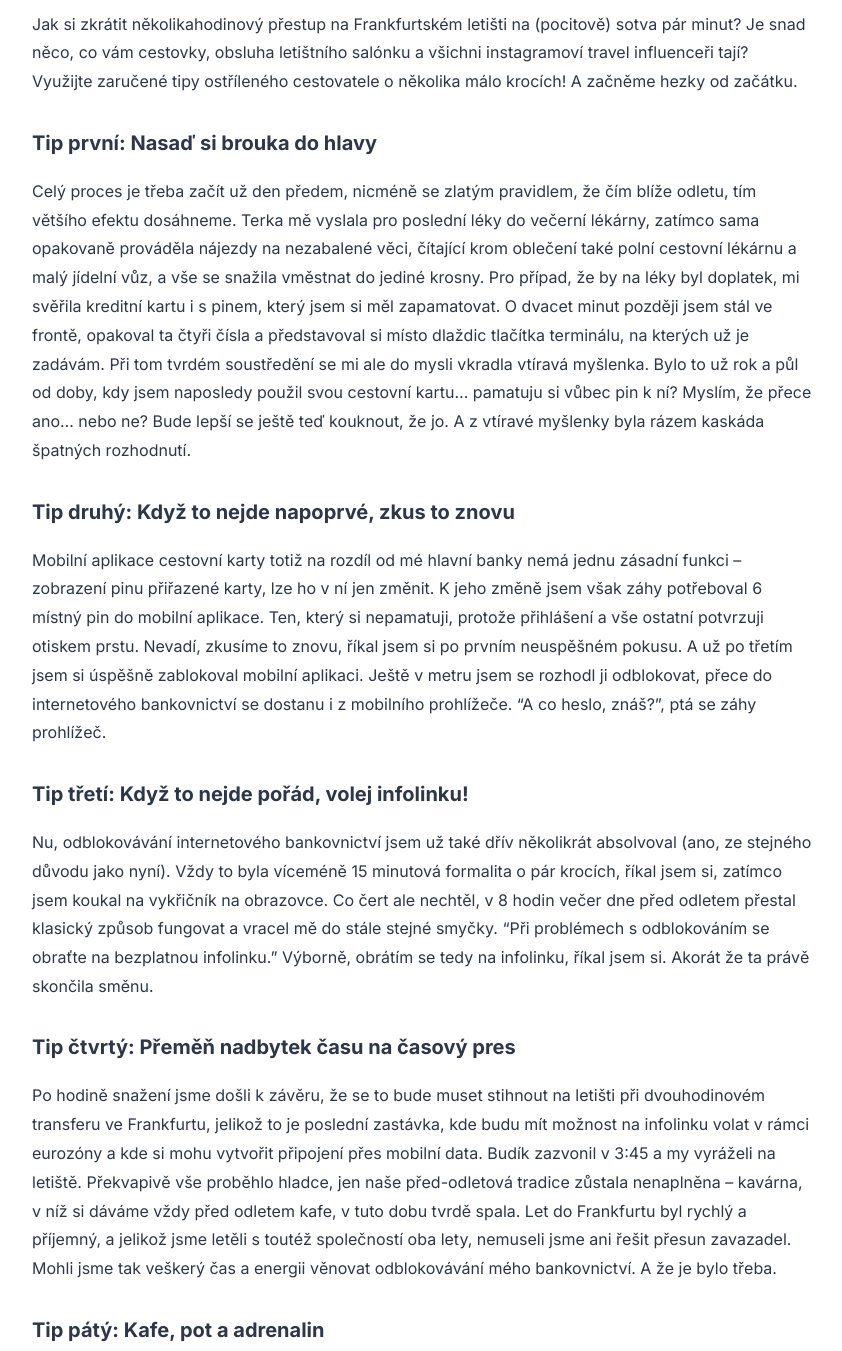
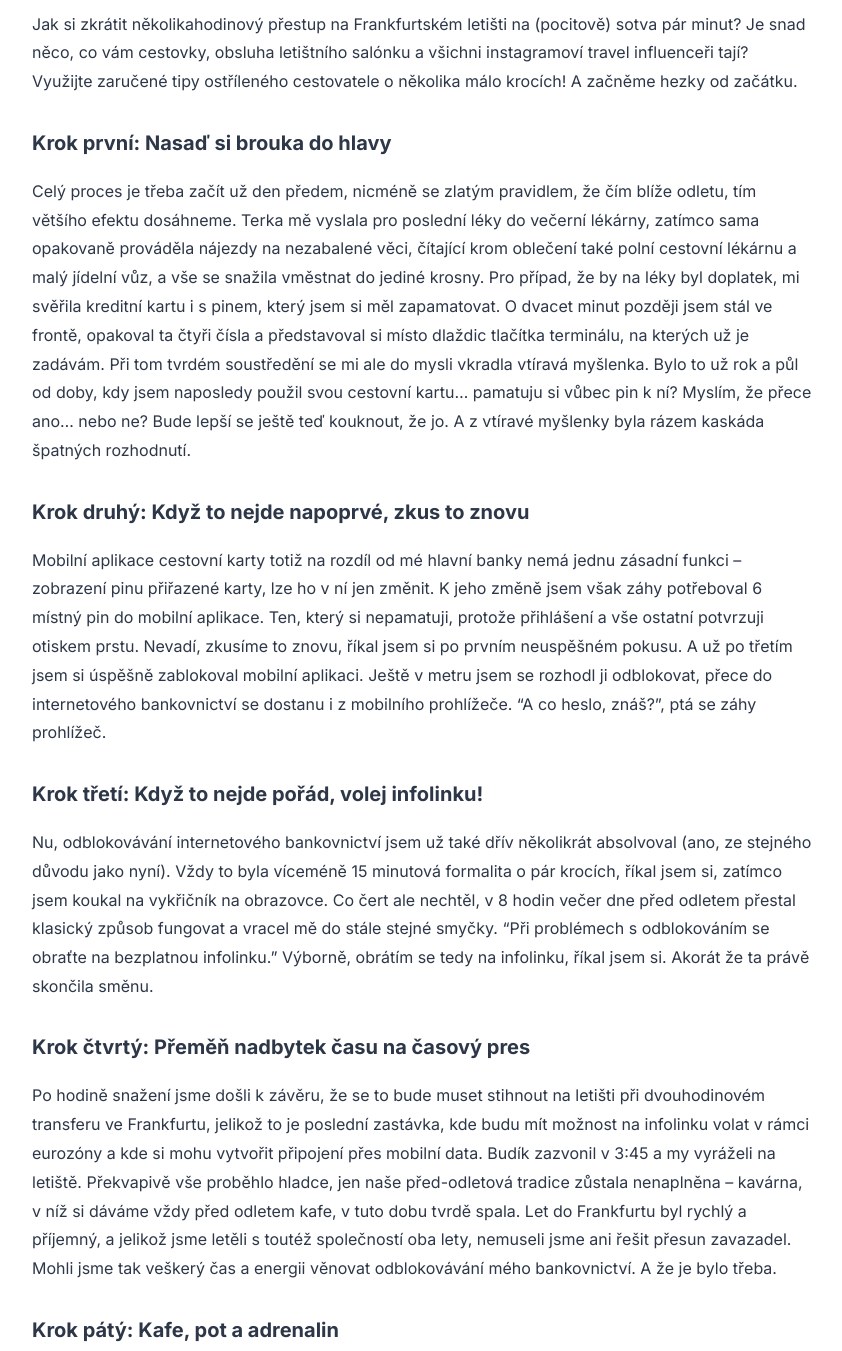
Before and after one commit to foxfare/foxfare.github.io, an Eleventy site: page src/blog/2022-06-15-den-priletu.njk in a window 1280 px wide. Shown: the part 520-1871 px from the top of the page, without its empty margins (218-1060 px from the left). Built offline with nearby package versions, Linux system fonts and the light colour scheme; Eleventy itself is replaced by a stand-in of ours; files that its build step writes are made by us from their sources; a web font is replaced by a local one.

Commit message:
Update 2022-06-15-den-priletu.njk

```diff
--- a/src/blog/2022-06-15-den-priletu.njk
+++ b/src/blog/2022-06-15-den-priletu.njk
@@ -16,15 +16,15 @@ tags:
 ---
 
 <p>Jak si zkrátit několikahodinový přestup na Frankfurtském letišti na (pocitově) sotva pár minut? Je snad něco, co vám cestovky, obsluha letištního salónku a všichni instagramoví travel influenceři tají? Využijte zaručené tipy ostříleného cestovatele o několika málo krocích! A začněme hezky od začátku.</p>
-<h3>Tip první: Nasaď si brouka do hlavy</h3>
+<h3>Krok první: Nasaď si brouka do hlavy</h3>
 <p>Celý proces je třeba začít už den předem, nicméně se zlatým pravidlem, že čím blíže odletu, tím většího efektu dosáhneme. Terka mě vyslala pro poslední léky do večerní lékárny, zatímco sama opakovaně prováděla nájezdy na nezabalené věci, čítající krom oblečení také polní cestovní lékárnu a malý jídelní vůz, a vše se snažila vměstnat do jediné krosny. Pro případ, že by na léky byl doplatek, mi svěřila kreditní kartu i s pinem, který jsem si měl zapamatovat. O dvacet minut později jsem stál ve frontě, opakoval ta čtyři čísla a představoval si místo dlaždic tlačítka terminálu, na kterých už je zadávám. Při tom tvrdém soustředění se mi ale do mysli vkradla vtíravá myšlenka. Bylo to už rok a půl od doby, kdy jsem naposledy použil svou cestovní kartu… pamatuju si vůbec pin k ní? Myslím, že přece ano… nebo ne? Bude lepší se ještě teď kouknout, že jo. A z vtíravé myšlenky byla rázem kaskáda špatných rozhodnutí.</p>
-<h3>Tip druhý: Když to nejde napoprvé, zkus to znovu</h3>
+<h3>Krok druhý: Když to nejde napoprvé, zkus to znovu</h3>
 <p>Mobilní aplikace cestovní karty totiž na rozdíl od mé hlavní banky nemá jednu zásadní funkci – zobrazení pinu přiřazené karty, lze ho v ní jen změnit. K jeho změně jsem však záhy potřeboval 6 místný pin do mobilní aplikace. Ten, který si nepamatuji, protože přihlášení a vše ostatní potvrzuji otiskem prstu. Nevadí, zkusíme to znovu, říkal jsem si po prvním neuspěšném pokusu. A už po třetím jsem si úspěšně zablokoval mobilní aplikaci. Ještě v metru jsem se rozhodl ji odblokovat, přece do internetového bankovnictví se dostanu i z mobilního prohlížeče. “A co heslo, znáš?”, ptá se záhy prohlížeč.</p>
-<h3>Tip třetí: Když to nejde pořád, volej infolinku!</h3>
+<h3>Krok třetí: Když to nejde pořád, volej infolinku!</h3>
 <p>Nu, odblokovávání internetového bankovnictví jsem už také dřív několikrát absolvoval (ano, ze stejného důvodu jako nyní). Vždy to byla víceméně 15 minutová formalita o pár krocích, říkal jsem si, zatímco jsem koukal na vykřičník na obrazovce. Co čert ale nechtěl, v 8 hodin večer dne před odletem přestal klasický způsob fungovat a vracel mě do stále stejné smyčky. “Při problémech s odblokováním se obraťte na bezplatnou infolinku.” Výborně, obrátím se tedy na infolinku, říkal jsem si. Akorát že ta právě skončila směnu.</p>
-<h3>Tip čtvrtý: Přeměň nadbytek času na časový pres</h3>
+<h3>Krok čtvrtý: Přeměň nadbytek času na časový pres</h3>
 <p>Po hodině snažení jsme došli k závěru, že se to bude muset stihnout na letišti při dvouhodinovém transferu ve Frankfurtu, jelikož to je poslední zastávka, kde budu mít možnost na infolinku volat v rámci eurozóny a kde si mohu vytvořit připojení přes mobilní data. Budík zazvonil v 3:45 a my vyráželi na letiště. Překvapivě vše proběhlo hladce, jen naše před-odletová tradice zůstala nenaplněna – kavárna, v níž si dáváme vždy před odletem kafe, v tuto dobu tvrdě spala. Let do Frankfurtu byl rychlý a příjemný, a jelikož jsme letěli s toutéž společností oba lety, nemuseli jsme ani řešit přesun zavazadel. Mohli jsme tak veškerý čas a energii věnovat odblokovávání mého bankovnictví. A že je bylo třeba.</p>
-<h3>Tip pátý: Kafe, pot a adrenalin</h3>
+<h3>Krok pátý: Kafe, pot a adrenalin</h3>
 <p>Po dvou kolech telefonátů, kdy jsem si v jednom vše odblokoval, a následným (správným!)  přihlášením vše znovu zablokoval, šestatřicátem kole bezpečnostních otázek a ověření, automatem diktovaných hesel k poskytnutí automatem diktovaného hesla, abych aplikaci mohl nadiktovat své heslo, kódů v emailu a sms s kódy ke kódům v emailu, bylo dokonáno. Seděl jsem zalitý potem, z uší mi zlehka doutnalo, a vítězoslavně jsem hleděl na odblokované bankovnictví, aplikaci a pro jistotu i změněný pin karty. Obrovský triumf kazila jen drobná vtíravá myšlenka, tedy že jsem si byl skoro jistý, že jsem si mezi tím vším vzpomněl na ten starý…</p>
 <h3>Krok šestý: To už se nastupuje?</h3>
 <p>Dvanáctihodinový let do San José se potom přes veškeré rozptylování neskutečně táhl. Za oknem většinu cesty jen modrý oceán, na sedačkách před námi sice obrazovky, ale v takové blízkosti, že jsme zvládli jen dva filmy, na ústech celou dobu respirátory, a spánku jsme přes všechno pohodlí také moc nedali. Na druhé straně personál letadla se o nás staral téměř jako o vlastní. Neustále nám nosili nějaké občerstvení, vodu a jiná pití, a samotný oběd bylo vysloveně luxusní tříchodové menu (byť velikosti jedné větší porce). Poslední části už jsme tradičně po česku strkali do batohu, jelikož jsme s ničím takovým nepočítali, a jídelní vůz se sám nesní.</p>
```
